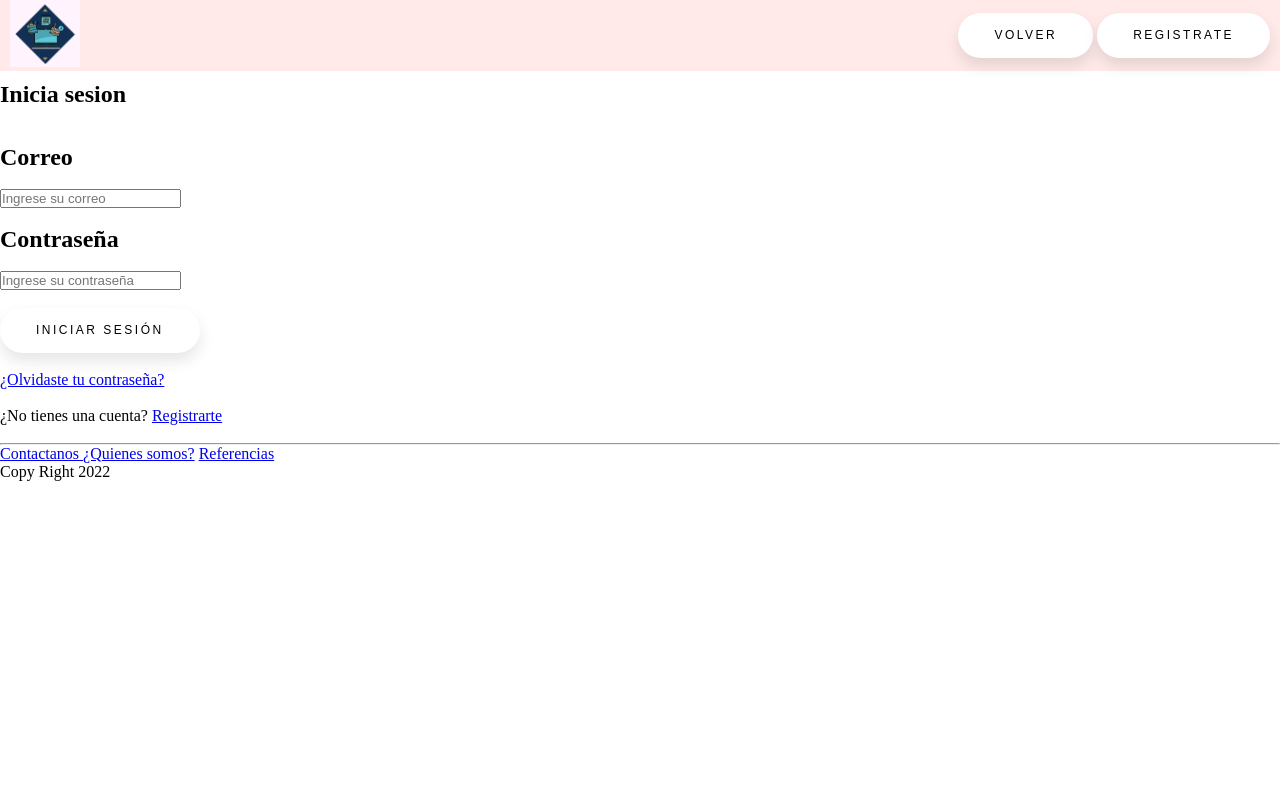
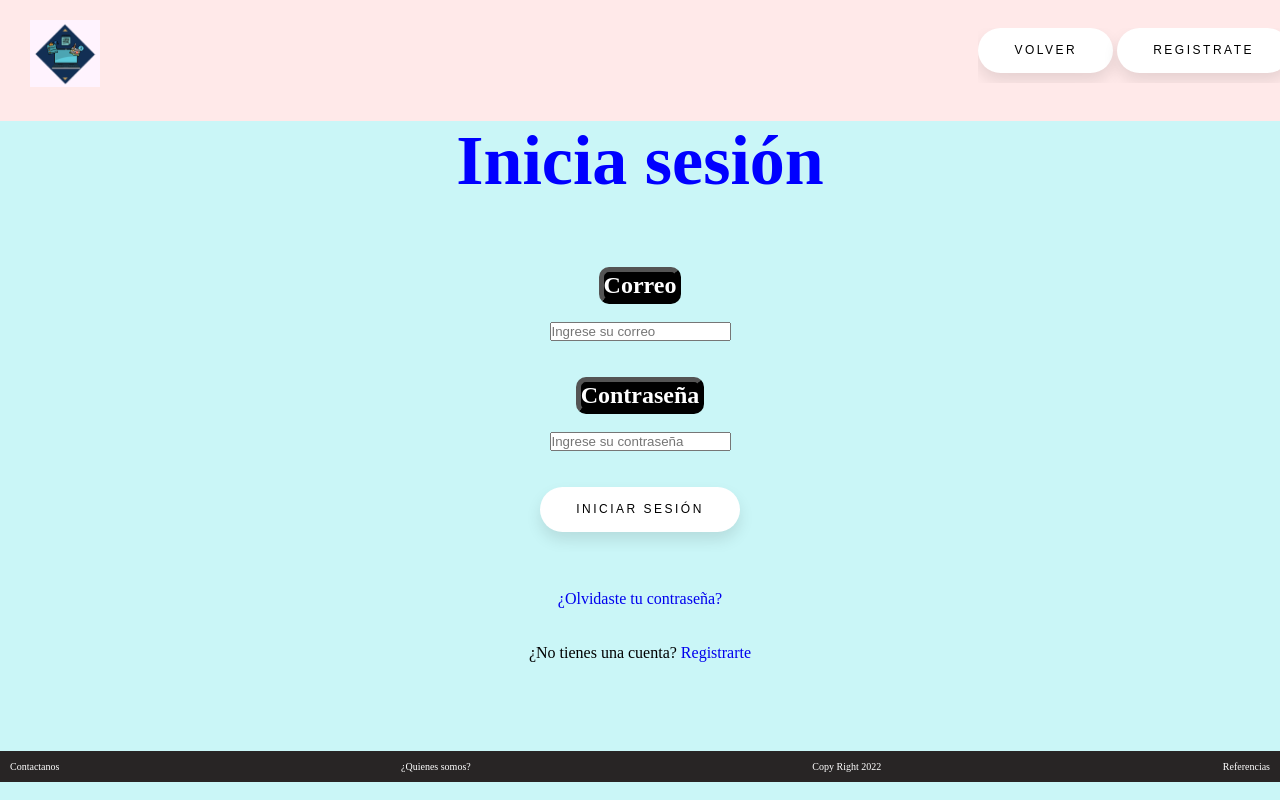
Before and after one commit to SantiagoOchoa08/AcademicGrowth, a plain HTML site: page iniciarsesion.html in a window 1280 px wide. Drawn offline with Linux system fonts and the light colour scheme; a web font is replaced by a local one.

Commit message:
Iniciar sesiÃon completado

```diff
--- a/assets/css/iniciarsesion.css
+++ b/assets/css/iniciarsesion.css
@@ -1,15 +1,23 @@
+@import url('https://fonts.googleapis.com/css2?family=Abyssinica+SIL&display=swap');
 *{
 
     margin: 0%;
     padding: 0%;
+    text-decoration: none;
+    overflow-x: hidden;
 }
 #header{
     width: 100%;
     position: sticky;
     z-index: 100;
-
+    padding: 20px;
     background-color: rgb(255, 233, 233);
 
+}
+
+h1 {
+    text-align: center;
+    color: blue;
 }
 
 .links{
@@ -37,6 +45,7 @@ button {
     transition: all 0.3s ease 0s;
     cursor: pointer;
     outline: none;
+    margin-bottom: 10px;
   }
 
   button:hover {
@@ -67,7 +76,6 @@ button {
 
   #home h1{
       font-size: 70px;
-      background-color: #fff;
       font-family: 'Abyssinica SIL', serif;
   }
 
@@ -75,3 +83,44 @@ button {
       width: 100%;
       height: 100px;
   }
+
+  #fondo {
+    background-color: rgb(202, 246, 247);
+  }
+
+#iniciosesion {
+    margin: 20px;
+    padding: 10px;
+    display: flex;
+    justify-content: center;
+    flex-direction: column;
+    align-items: center;
+}
+
+form h2 {
+    border: 5px black outset;
+    border-radius: 10px;
+    background-color: #000;
+    color: #fff;
+}
+
+#recuerdo {
+    color: #000;
+    display: flex;
+    justify-content: center;
+    flex-direction: column;
+    align-items: center;
+}
+#piepagina{
+    display: flex;
+    justify-content: space-between;
+    background-color: rgb(40, 37, 37);
+    color: #fff;
+    padding: 10px;
+    font-size: 10px;
+    margin-top: 71px;
+}
+#piepagina a {
+    color: #fff;
+    font-size: 10px;
+}
--- a/iniciarsesion.html
+++ b/iniciarsesion.html
@@ -8,7 +8,7 @@
     <link rel="icon" href="./Imagenes/Logoo.PNG">
     <link rel="stylesheet" href="./assets/css/iniciarsesion.css">
 </head>
-<body>
+<body id="fondo">
     <header id="header">
         <nav class="links">
           <div class="logo">
@@ -24,9 +24,9 @@
           </div>
         </nav>
     </header>
-    <section>
-        <h1>Inicia sesion</h1> <br><br>
-        <form>
+    <section id="home">
+        <h1>Inicia sesión</h1> <br><br>
+        <form id="iniciosesion">
             <h2>Correo</h2> <br>
             <input type="email" placeholder="Ingrese su correo"> <br> <br>
             <h2>Contraseña</h2> <br>
@@ -34,15 +34,15 @@
             <button type="submit">Iniciar sesión</button>
         </form>
     </section> <br>
-    <section>
+    <section id="recuerdo">
         <a href="RestablecerContra.html"> ¿Olvidaste tu contraseña? </a> <br> <br>
         <p>¿No tienes una cuenta? <a href="Registro.html"> Registrarte</a> </p>
-    </section> <br> <hr>
-    <footer>
+    </section> <br>
+    <footer id="piepagina">
         <a href="mailto: santiagoochoaherrera08@gmail.com"> Contactanos </a>
         <a href="#">¿Quienes somos?</a>
+        <p>Copy Right 2022</p>
         <a href="#">Referencias</a>
-        <p>Copy Right 2022</p>
       </footer>
 </body>
 </html>
```
